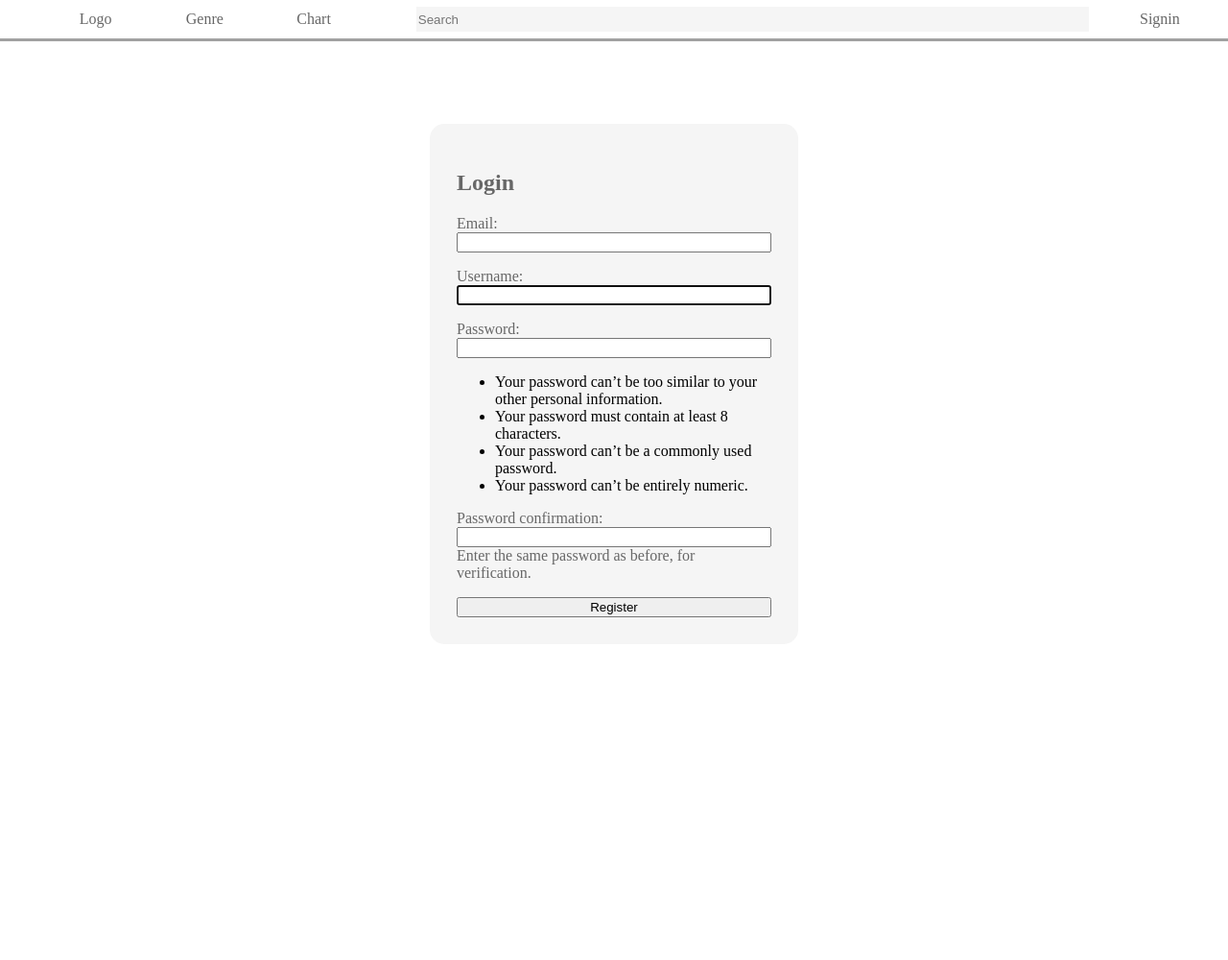
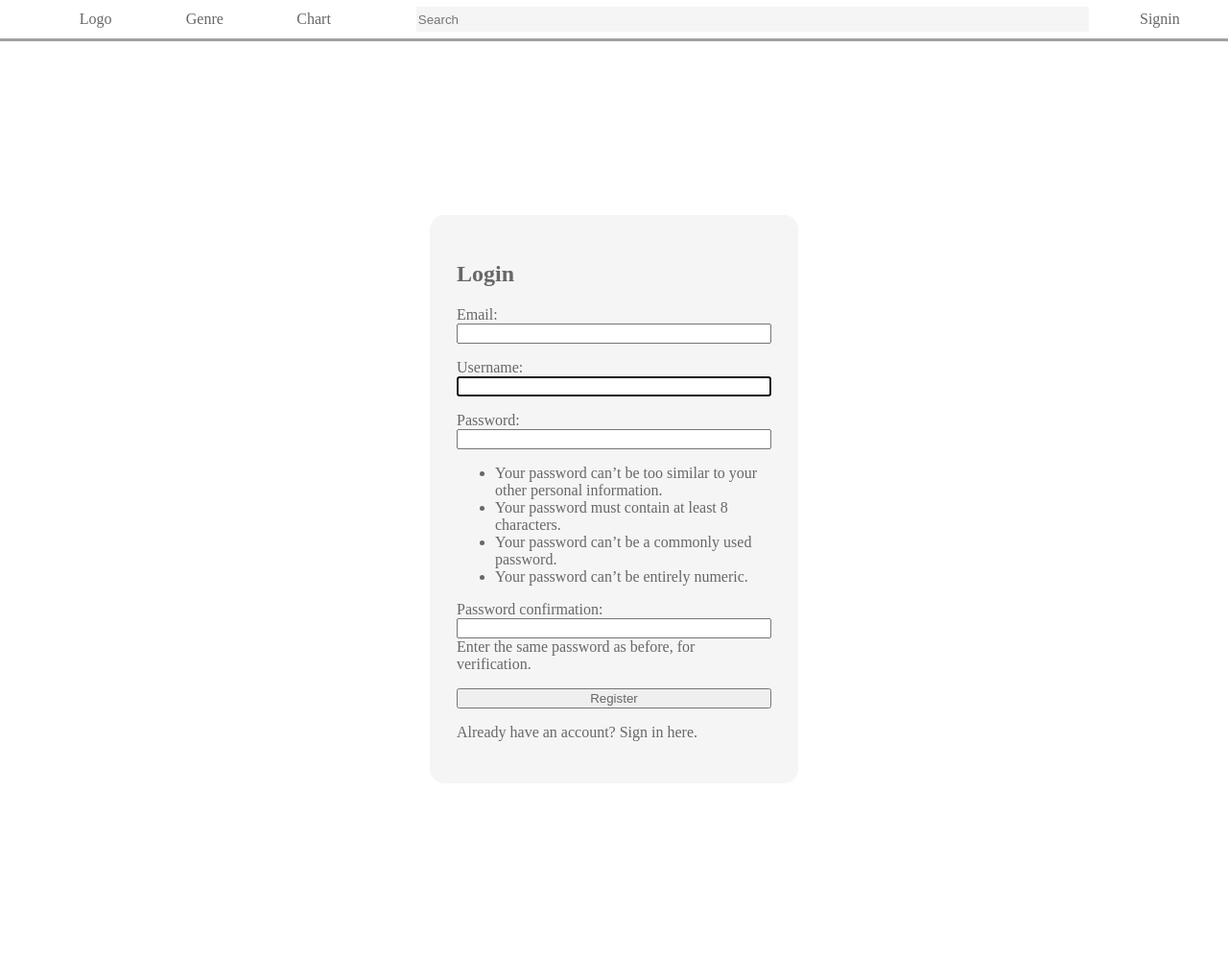
Before and after one commit to Goodkhau/Review-Website, a Django app: page /register/ in a window 1280 px wide. Shown: the whole page at 96% size. Before the commit the page ends 643 px from the top, so only its background shows below. Run offline with Django 5.2, Linux system fonts and the light colour scheme.

Commit message:
Updated register page style

```diff
--- a/ReviewWebsite/MyReviews/templates/MyReviews/registerpage.html
+++ b/ReviewWebsite/MyReviews/templates/MyReviews/registerpage.html
@@ -13,6 +13,7 @@
             {% csrf_token %}
             {{ form.as_p }}
             <input type="submit" value="Register" />
+            <p>Already have an account? <a href="{% url 'login-page' %}">Sign in here.</a></p>
         </form>
     </div>
 </div>
--- a/ReviewWebsite/static/styles/registerpage.css
+++ b/ReviewWebsite/static/styles/registerpage.css
@@ -1,8 +1,12 @@
+li {
+    color: #676767;
+}
 .registerpage {
     display: flex;
     margin: auto;
+    min-width: 350px;
     width: 30%;
-    height: 90vh;
+    height: 120vh;
     align-items: center;
 }
 .registerpage-container {
@@ -14,7 +18,5 @@
 .registerpage-container form input {
     width: 100%;
     box-sizing: border-box;
+    color: #676767;
 }
-.registerpage-container form button {
-    width: 100%;
-}
```
